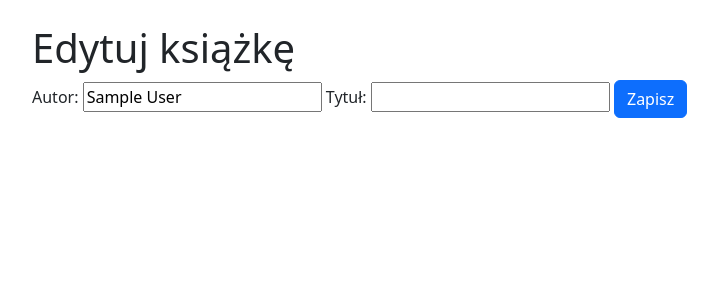
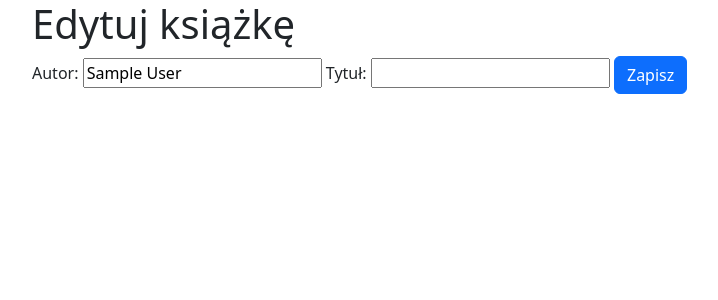
Before and after one commit to kapi888/wyszukiwarka-, a PHP site: page /edit.php?id=1 in a window 1280 px wide. Shown: the top 300 px of the page, without its empty margins (50-768 px from the left). Run offline with PHP 8.4, Linux system fonts and the light colour scheme; data comes from the database, SQL or seed files in the repository; tables that the repository leaves empty or names only in its code hold one stand-in row (values such as "Sample post").

Commit message:
edit.php

```diff
--- a/wyszukiwarka/edit.php
+++ b/wyszukiwarka/edit.php
@@ -7,7 +7,7 @@
     <link href="https://cdn.jsdelivr.net/npm/bootstrap@5.3.3/dist/css/bootstrap.min.css" rel="stylesheet">
 </head>
 <body class="container">
-    <h1 class="mt-4">Edytuj książkę</h1>
+    <h1>Edytuj książkę</h1>
 
     <?php
     if (!isset($_GET['id']) || !is_numeric($_GET['id'])) {
```
